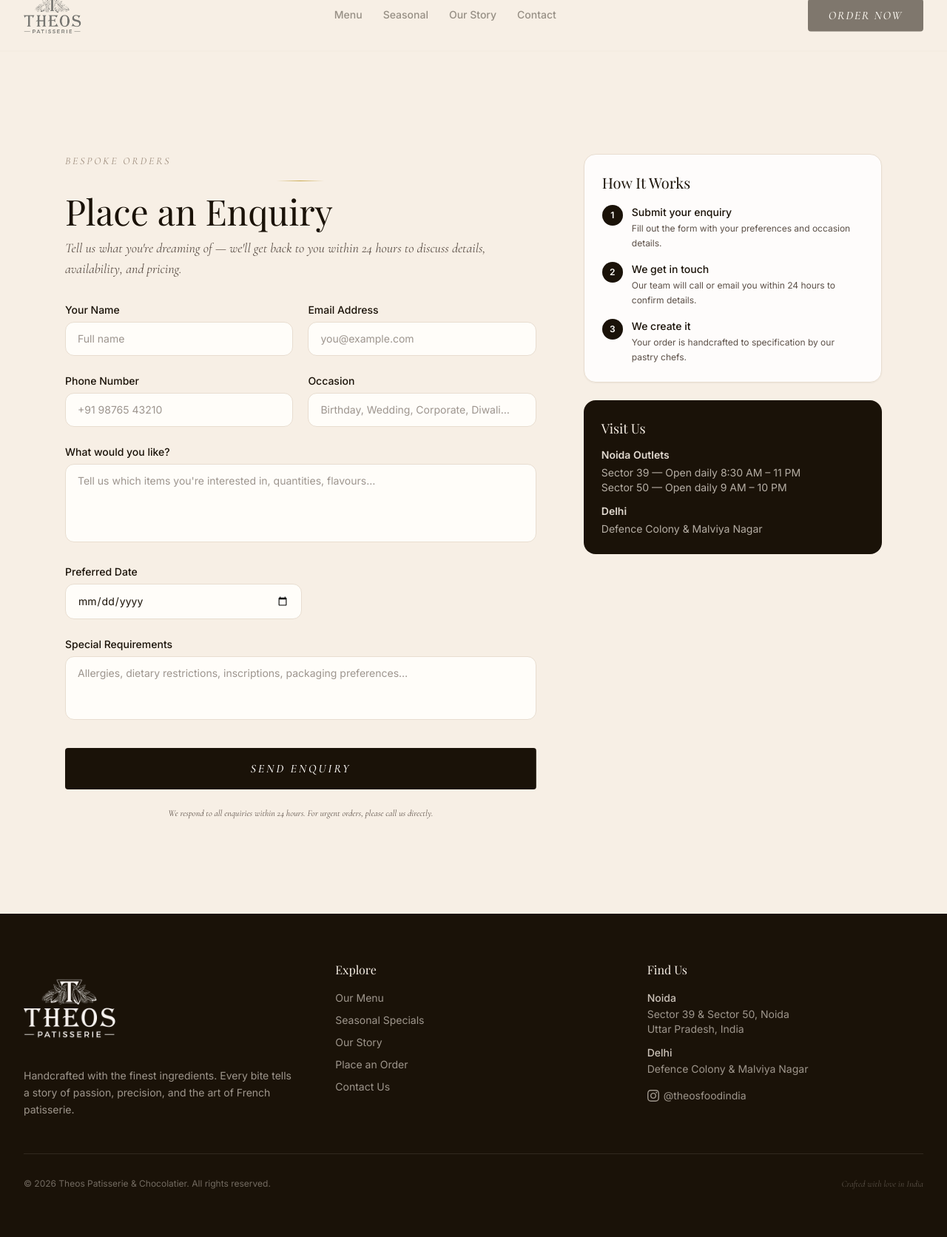
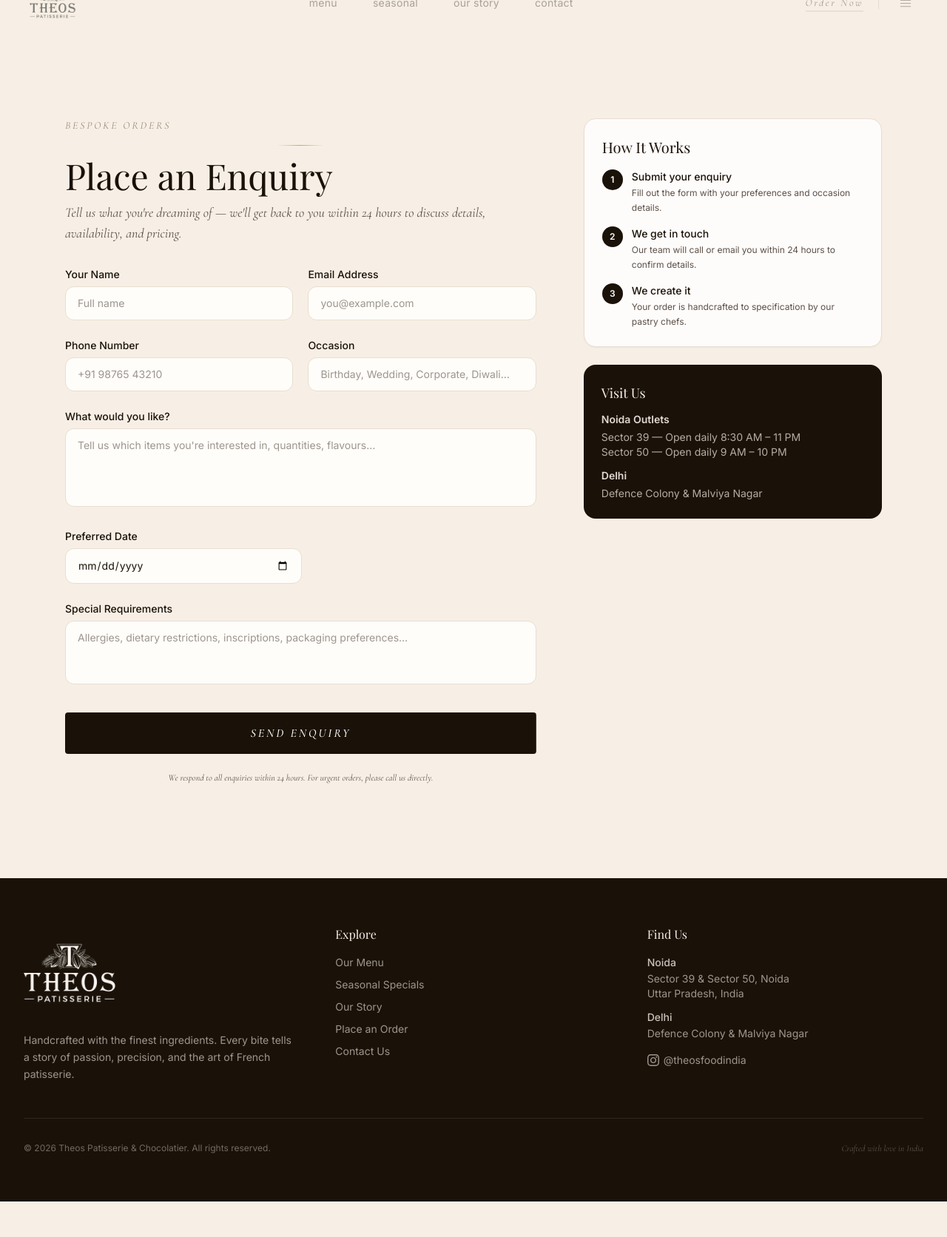
Before and after one commit to Dagaroth3exe/theos_patisserie, a Flask app: page /order in a window 1280 px wide. Shown: the whole page at 74% size. After the commit the page ends 1624 px from the top, so only its background shows below. Run offline with Flask 3, Linux system fonts and the light colour scheme; style sheets or scripts are compiled from the project's sources; some libraries are stand-ins or nearby versions; some web fonts are replaced.

Commit message:
Minimal navbar redesign
- Logo: h-20 -> h-16, zero vertical padding (py-0) so bar hugs the logo
- Nav links: lowercase, font-normal, espresso/65 opacity, wider gap (gap-9/12)
- CTA: replaced btn-primary with a hairline-underline 'Order Now' text link
  + thin vertical rule separator before the hamburger icon
- Hamburger: thinner strokes (stroke-width 1.2), softer colour
- site-nav: removed border-b from default state; added on scroll only
  with a very faint shadow (0 1px 12px rgba espresso/6)
- nav-link: font-normal, /65 opacity base, /60 underline on hover
- main: pt-24/28 -> pt-16/18 to match new compact bar height
- Mobile menu: lowercase links, italic Order Now text link

Co-Authored-By: Claude Sonnet 4.6 <noreply@anthropic.com>

```diff
--- a/app/static/css/input.css
+++ b/app/static/css/input.css
@@ -235,25 +235,29 @@
   /* ── Navbar ─────────────────────────────────────────────── */
   .site-nav {
     @apply fixed top-0 inset-x-0 z-50
-           bg-cream border-b border-border/50
+           bg-cream
            transition-all duration-300;
+    border-bottom: 1px solid transparent;
   }
 
   .site-nav.nav-scrolled {
-    @apply bg-cream shadow-md border-border;
+    @apply bg-cream;
+    border-bottom-color: rgba(232,221,208,0.5);
+    box-shadow: 0 1px 12px rgba(26,18,8,0.06);
   }
 
   .nav-link {
-    @apply text-sm font-medium text-espresso/80 hover:text-espresso
+    @apply text-sm font-normal text-espresso/65 hover:text-espresso
            transition-colors duration-200 relative pb-0.5;
+    letter-spacing: 0.02em;
   }
 
   .nav-link::after {
     content: '';
-    @apply absolute bottom-0 left-0 right-0 h-px bg-espresso;
+    @apply absolute bottom-0 left-0 right-0 h-px bg-espresso/60;
     transform: scaleX(0);
     transform-origin: center;
-    transition: transform 0.3s ease;
+    transition: transform 0.35s ease;
   }
 
   .nav-link:hover::after,
--- a/app/templates/base.html
+++ b/app/templates/base.html
@@ -20,31 +20,39 @@
 
   <!-- ── Navigation ──────────────────────────────────────────── -->
   <nav class="site-nav" id="site-nav">
-    <div class="max-w-7xl mx-auto px-6 lg:px-8">
-      <div class="flex items-center justify-between py-1.5 lg:py-2">
+    <div class="max-w-7xl mx-auto px-6 lg:px-10">
+      <div class="flex items-center justify-between py-0">
 
         <!-- Logo -->
         <a href="{{ url_for('public.index') }}" class="flex items-center">
           <img src="{{ url_for('static', filename='images/theos-logo.jpg') }}"
                alt="Theos Patisserie"
-               class="h-20 w-auto"
+               class="h-16 w-auto"
                style="mix-blend-mode: multiply;">
         </a>
 
-        <!-- Desktop nav -->
-        <div class="hidden md:flex items-center gap-7">
-          <a href="{{ url_for('public.products') }}" class="nav-link {% if request.endpoint == 'public.products' %}active{% endif %}">Menu</a>
-          <a href="{{ url_for('public.specials') }}" class="nav-link {% if request.endpoint == 'public.specials' %}active{% endif %}">Seasonal</a>
-          <a href="{{ url_for('public.our_story') }}" class="nav-link {% if request.endpoint == 'public.our_story' %}active{% endif %}">Our Story</a>
-          <a href="{{ url_for('public.contact') }}" class="nav-link {% if request.endpoint == 'public.contact' %}active{% endif %}">Contact</a>
+        <!-- Desktop nav — lowercase, light weight, centred -->
+        <div class="hidden md:flex items-center gap-9 lg:gap-12">
+          <a href="{{ url_for('public.products') }}" class="nav-link {% if request.endpoint == 'public.products' %}active{% endif %}">menu</a>
+          <a href="{{ url_for('public.specials') }}" class="nav-link {% if request.endpoint == 'public.specials' %}active{% endif %}">seasonal</a>
+          <a href="{{ url_for('public.our_story') }}" class="nav-link {% if request.endpoint == 'public.our_story' %}active{% endif %}">our story</a>
+          <a href="{{ url_for('public.contact') }}" class="nav-link {% if request.endpoint == 'public.contact' %}active{% endif %}">contact</a>
         </div>
 
-        <!-- CTA + mobile toggle -->
-        <div class="flex items-center gap-3">
-          <a href="{{ url_for('public.order') }}" class="btn-primary font-cormorant italic text-base tracking-widest py-2.5 px-7">Order Now</a>
-          <button class="md:hidden p-2 rounded-lg hover:bg-cream-dark transition-colors" id="mobile-menu-btn" aria-label="Menu">
-            <svg class="w-5 h-5" fill="none" stroke="currentColor" viewBox="0 0 24 24">
-              <path stroke-linecap="round" stroke-linejoin="round" stroke-width="1.5" d="M4 6h16M4 12h16M4 18h16"/>
+        <!-- Minimal CTA + mobile toggle -->
+        <div class="flex items-center gap-5">
+          <a href="{{ url_for('public.order') }}"
+             class="hidden md:inline-flex font-cormorant italic text-sm tracking-[0.18em] text-espresso/70
+                    border-b border-espresso/25 pb-px
+                    hover:text-espresso hover:border-espresso/60
+                    transition-all duration-300">
+            Order Now
+          </a>
+          <!-- vertical rule -->
+          <span class="hidden md:block w-px h-4 bg-espresso/15"></span>
+          <button class="p-1.5 text-espresso/60 hover:text-espresso transition-colors" id="mobile-menu-btn" aria-label="Menu">
+            <svg class="w-5 h-5" fill="none" stroke="currentColor" viewBox="0 0 24 24" stroke-width="1.2">
+              <path stroke-linecap="round" d="M4 7h16M4 12h16M4 17h16"/>
             </svg>
           </button>
         </div>
@@ -52,12 +60,13 @@
     </div>
 
     <!-- Mobile menu -->
-    <div class="md:hidden hidden bg-cream border-t border-border" id="mobile-menu">
-      <div class="px-6 py-4 flex flex-col gap-4">
-        <a href="{{ url_for('public.products') }}" class="text-sm font-medium text-espresso/80 hover:text-espresso">Menu</a>
-        <a href="{{ url_for('public.specials') }}" class="text-sm font-medium text-espresso/80 hover:text-espresso">Seasonal</a>
-        <a href="{{ url_for('public.our_story') }}" class="text-sm font-medium text-espresso/80 hover:text-espresso">Our Story</a>
-        <a href="{{ url_for('public.contact') }}" class="text-sm font-medium text-espresso/80 hover:text-espresso">Contact</a>
+    <div class="md:hidden hidden bg-cream border-t border-border/40" id="mobile-menu">
+      <div class="px-6 py-5 flex flex-col gap-4">
+        <a href="{{ url_for('public.products') }}" class="text-sm text-espresso/70 hover:text-espresso tracking-wide">menu</a>
+        <a href="{{ url_for('public.specials') }}" class="text-sm text-espresso/70 hover:text-espresso tracking-wide">seasonal</a>
+        <a href="{{ url_for('public.our_story') }}" class="text-sm text-espresso/70 hover:text-espresso tracking-wide">our story</a>
+        <a href="{{ url_for('public.contact') }}" class="text-sm text-espresso/70 hover:text-espresso tracking-wide">contact</a>
+        <a href="{{ url_for('public.order') }}" class="text-sm font-cormorant italic tracking-widest text-espresso border-b border-espresso/30 pb-px w-fit">Order Now</a>
       </div>
     </div>
   </nav>
@@ -77,7 +86,7 @@
   {% endwith %}
 
   <!-- ── Main content ───────────────────────────────────────── -->
-  <main class="flex-1 pt-24 lg:pt-28">
+  <main class="flex-1 pt-16 lg:pt-18">
     {% block content %}{% endblock %}
   </main>
 
```
